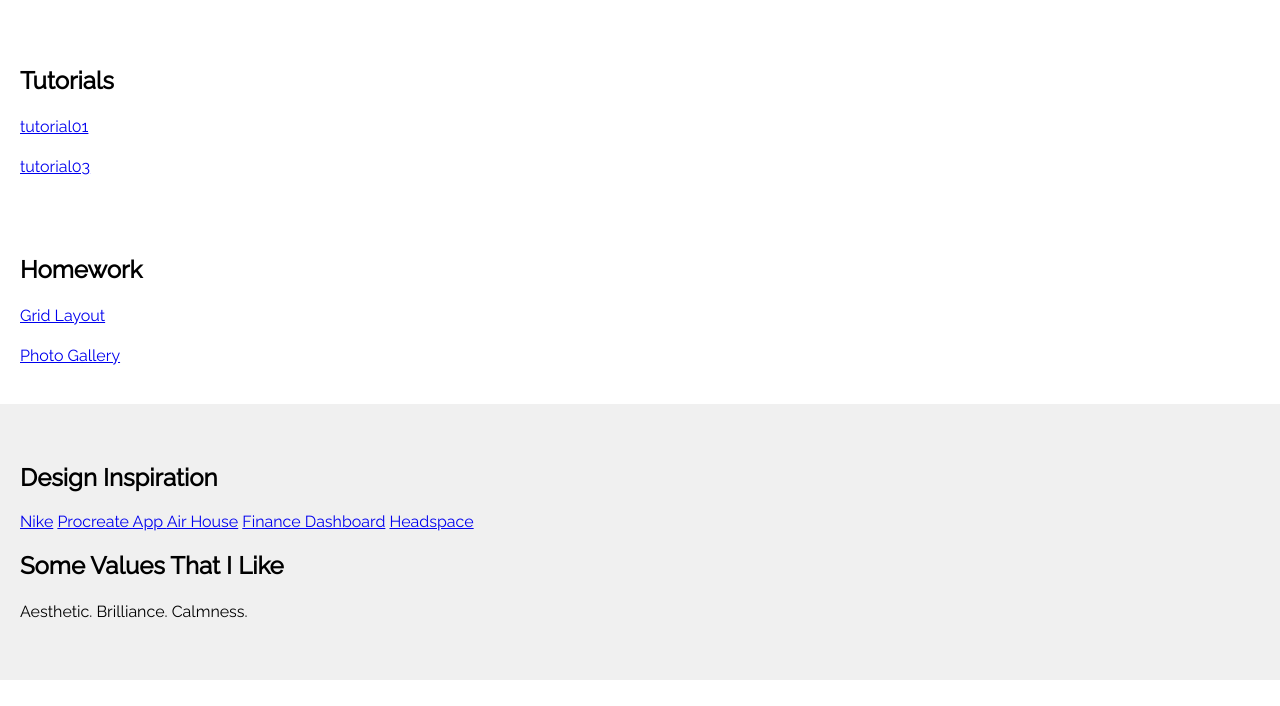
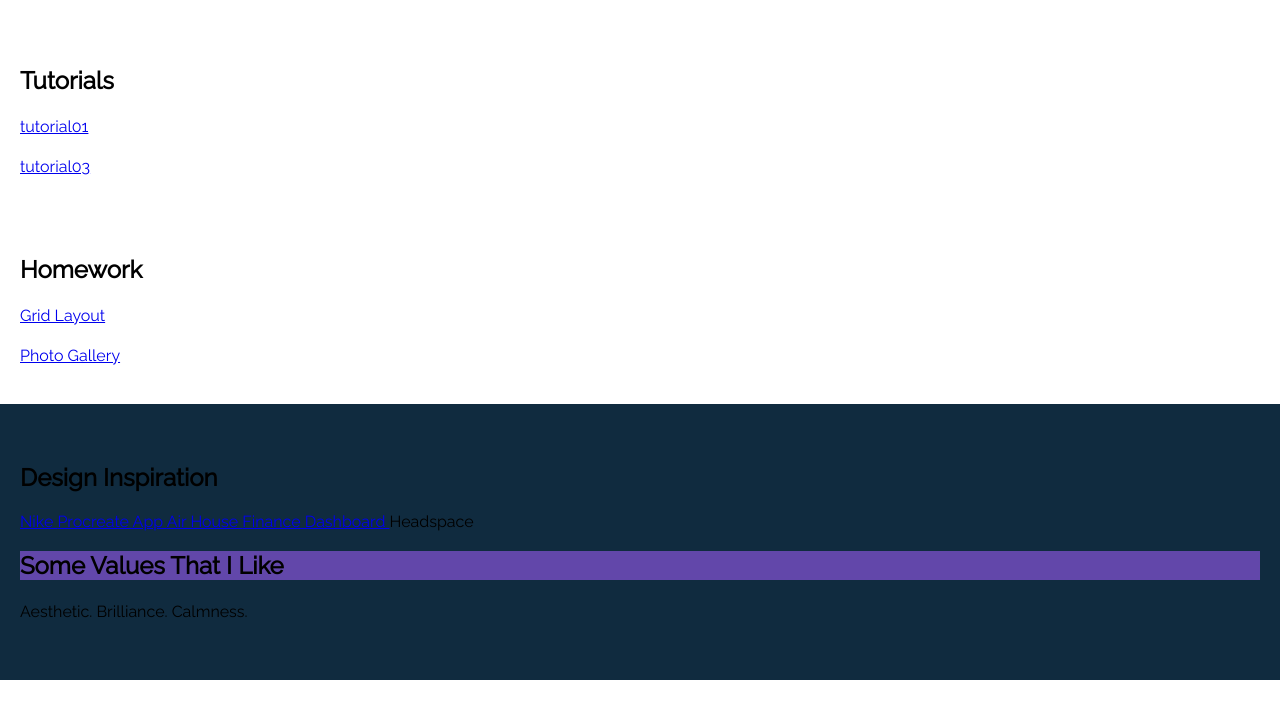
Before and after one commit to allyxpp/cs130-coursework, a plain HTML site: page index.html in a window 1280 px wide. Shown: the part 94-800 px from the top of the page. Drawn offline with Linux system fonts and the light colour scheme.

Commit message:
Added my links

```diff
--- a/index.html
+++ b/index.html
@@ -34,11 +34,15 @@
             </section>
             <section id="inspiration">
                 <h2>Design Inspiration</h2>
-                <a href="https://dribbble.com/shots/15532235-Nike-Air-Max-Pixel">Nike</a>
+                <a href="https://dribbble.com/shots/15532235-Nike-Air-Max-Pixel"> Nike </a>
+
                 <a href="https://dribbble.com/shots/14706091-Procreate-World">Procreate App </a>
-                <a href="https://dribbble.com/shots/13477862-Airhouse-Duo">Air House</a>
-                <a href="https://dribbble.com/shots/15527112-Finance-Dashboard-Concept">Finance Dashboard</a>
-                <a href="https://dribbble.com/shots/15531983-Headspace-Wires-to-HiFi">Headspace</a>
+
+                <a href="https://dribbble.com/shots/13477862-Airhouse-Duo"> Air House </a>
+
+                <a href="https://dribbble.com/shots/15527112-Finance-Dashboard-Concept"> Finance Dashboard </a>
+
+                <a href="https://dribbble.com/shots/15531983-Headspace-Wires-to-HiFi"></a> Headspace </a>
                 <!--
                     Links to 5-10 websites that inspire you
                 -->
--- a/style.css
+++ b/style.css
@@ -10,15 +10,29 @@ body {
     margin: 0px;
     font-family: 'Raleway', sans-serif;
 }
+
+h1, h2{
+    font-family: 'Raleway', sans-serif;
+}
+
+h1 {
+    background-color: #6247AA;
+}
+
+
+
 header, section {
     padding: 20px;
+    font-family: 'Raleway', sans-serif
 }
 p, li {
     line-height: 1.5em;
+    font-family: 'Raleway', sans-serif
 }
 
 #inspiration {
-    background-color: #F0F0F0;
+    background-color: #102B3F;
     padding-top: 40px;
     padding-bottom: 40px;
+    font-family: 'Raleway', sans-serif
 }
```
